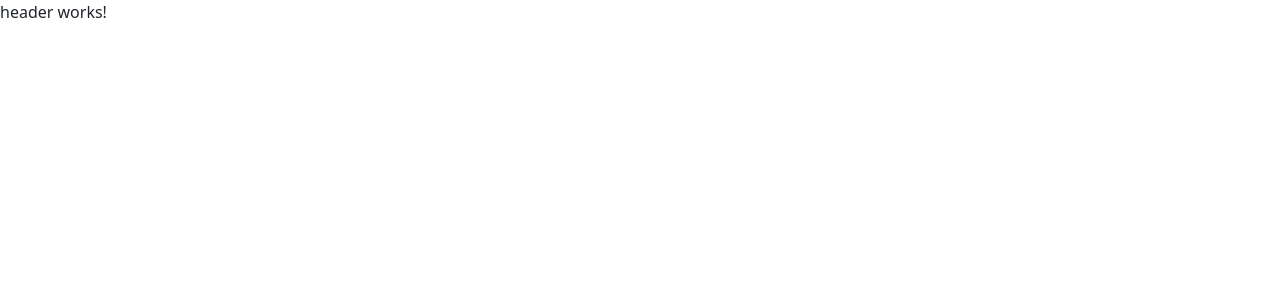
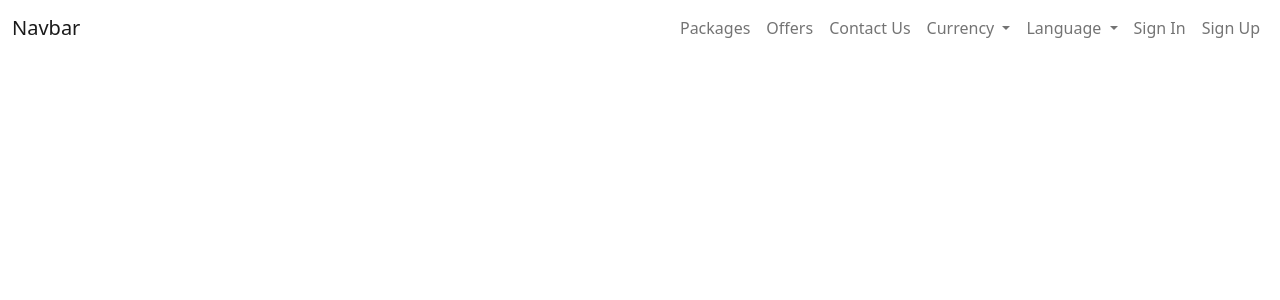
Before and after one commit to Mohamed-ezz1/Gallery, an Angular app: page / in a window 1280 px wide. Shown: the top 300 px of the page. Built offline with nearby package versions, Linux system fonts and the light colour scheme.

Commit message:
creating the navbar

```diff
--- a/src/app/components/header/header.component.html
+++ b/src/app/components/header/header.component.html
@@ -1 +1,70 @@
-<p>header works!</p>
+<nav class="navbar navbar-expand-lg bg-body-tertiary">
+  <div class="container-fluid">
+    <a class="navbar-brand" href="#">Navbar</a>
+    <button
+      class="navbar-toggler"
+      type="button"
+      data-bs-toggle="collapse"
+      data-bs-target="#navbarSupportedContent"
+      aria-controls="navbarSupportedContent"
+      aria-expanded="false"
+      aria-label="Toggle navigation"
+    >
+      <span class="navbar-toggler-icon"></span>
+    </button>
+    <div class="collapse navbar-collapse" id="navbarSupportedContent">
+      <ul class="navbar-nav ms-auto mb-2 mb-lg-0">
+        <li class="nav-item">
+          <a class="nav-link" href="#">Packages</a>
+        </li>
+        <li class="nav-item">
+          <a class="nav-link" href="#">Offers</a>
+        </li>
+        <li class="nav-item">
+          <a class="nav-link" href="#">Contact Us</a>
+        </li>
+        <li class="nav-item dropdown">
+          <a
+            class="nav-link dropdown-toggle"
+            href="#"
+            role="button"
+            data-bs-toggle="dropdown"
+            aria-expanded="false"
+          >
+            Currency
+          </a>
+          <ul class="dropdown-menu">
+            <li><a class="dropdown-item" href="#">Action</a></li>
+            <li><a class="dropdown-item" href="#">Another action</a></li>
+            <li><hr class="dropdown-divider" /></li>
+            <li><a class="dropdown-item" href="#">Something else here</a></li>
+          </ul>
+        </li>
+
+        <li class="nav-item dropdown">
+          <a
+            class="nav-link dropdown-toggle"
+            href="#"
+            role="button"
+            data-bs-toggle="dropdown"
+            aria-expanded="false"
+          >
+            Language
+          </a>
+          <ul class="dropdown-menu">
+            <li><a class="dropdown-item" href="#">Action</a></li>
+            <li><a class="dropdown-item" href="#">Another action</a></li>
+            <li><hr class="dropdown-divider" /></li>
+            <li><a class="dropdown-item" href="#">Something else here</a></li>
+          </ul>
+        </li>
+        <li class="nav-item">
+          <a class="nav-link" href="#">Sign In</a>
+        </li>
+        <li class="nav-item">
+          <a class="nav-link" href="#">Sign Up</a>
+        </li>
+      </ul>
+    </div>
+  </div>
+</nav>
```
